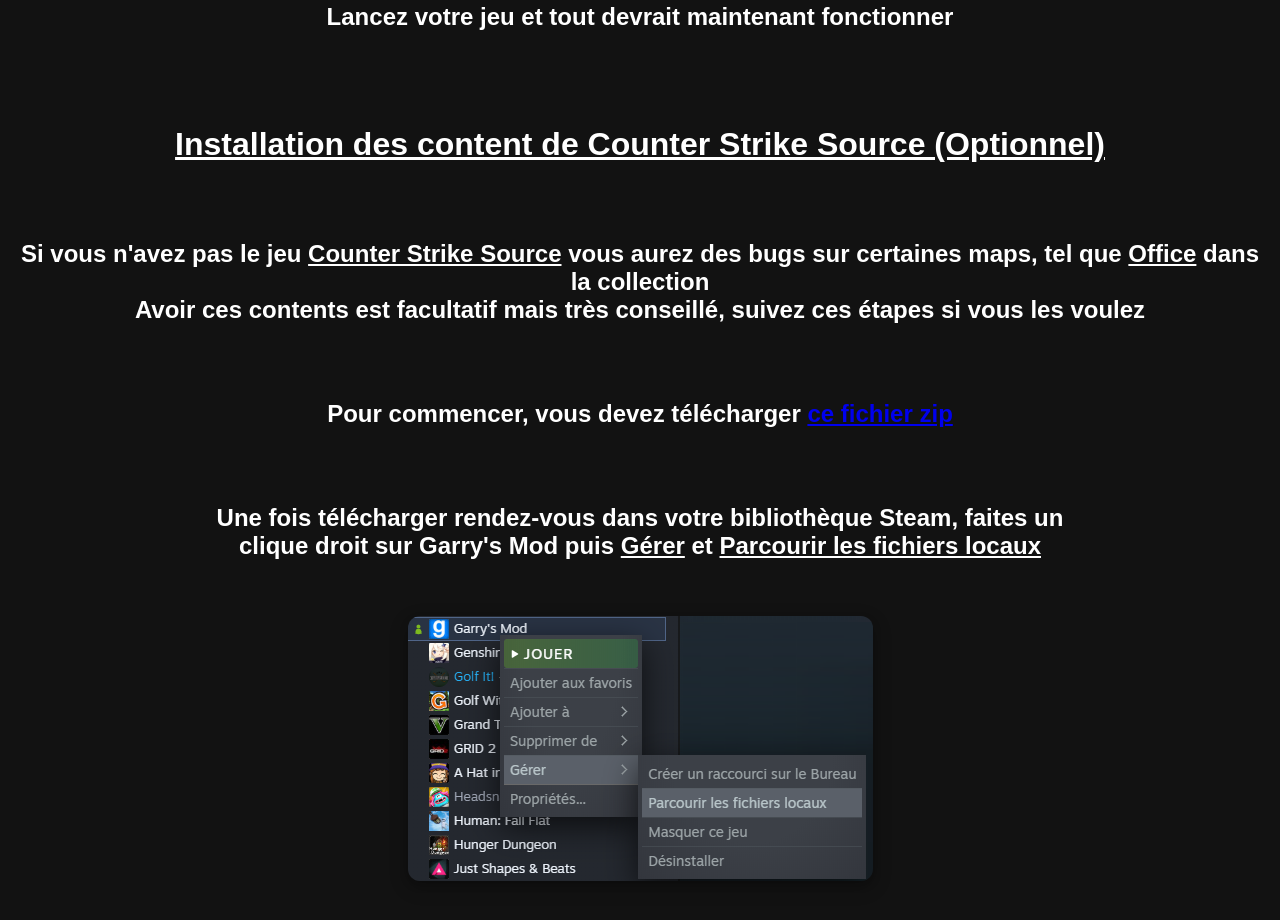
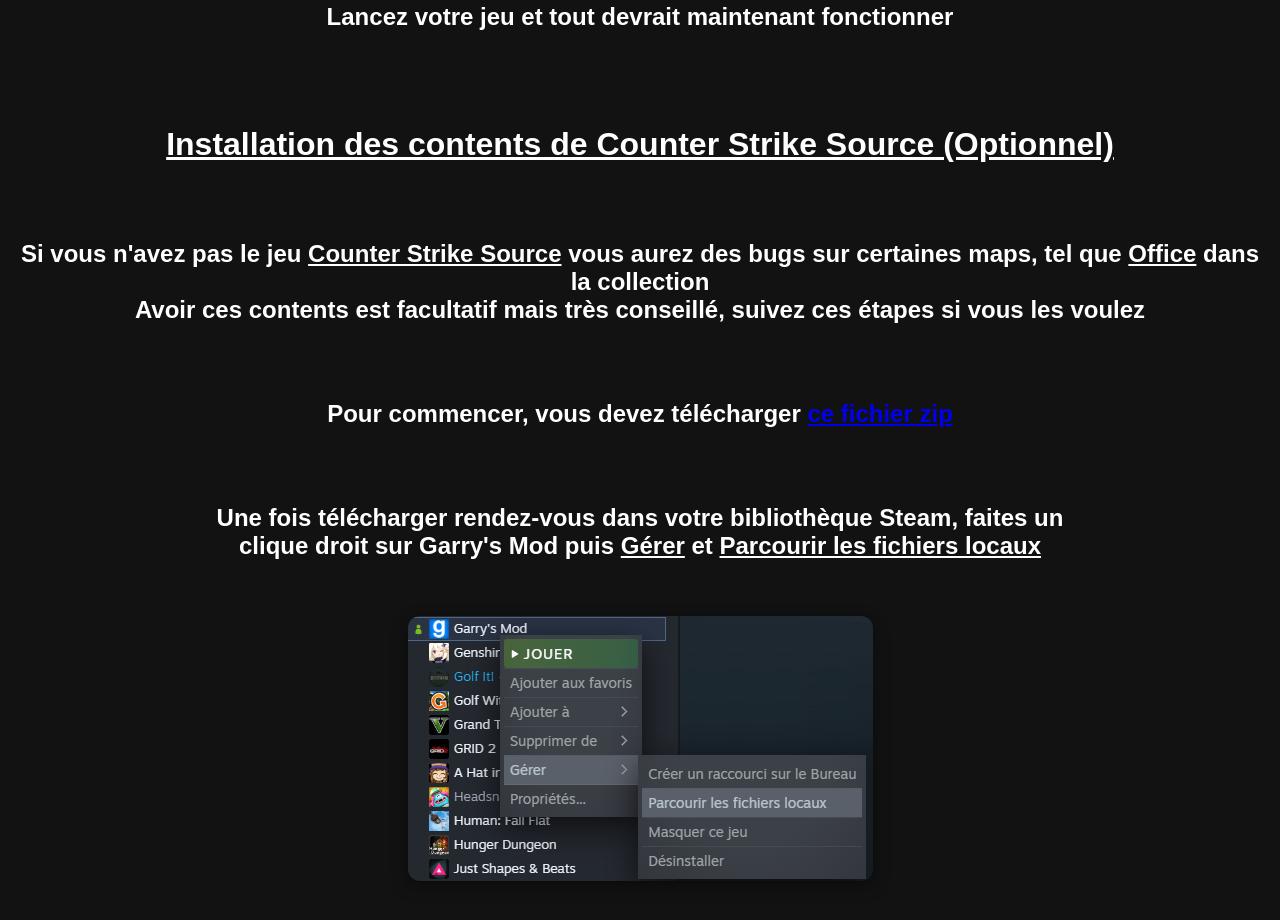
Before and after one commit to Str4ky/tutogmod, a plain HTML site: page prophunt.html in a window 1280 px wide. Shown: the part 2814-3734 px from the top of the page. Drawn offline with Linux system fonts and the light colour scheme.

Commit message:
Update prophunt.html

```diff
--- a/prophunt.html
+++ b/prophunt.html
@@ -112,7 +112,7 @@
     <br>
     <br>
     <center>
-        <h1><u>Installation des content de Counter Strike Source (Optionnel)</u></h1>
+        <h1><u>Installation des contents de Counter Strike Source (Optionnel)</u></h1>
     </center>
     <br>
     <br>
```
